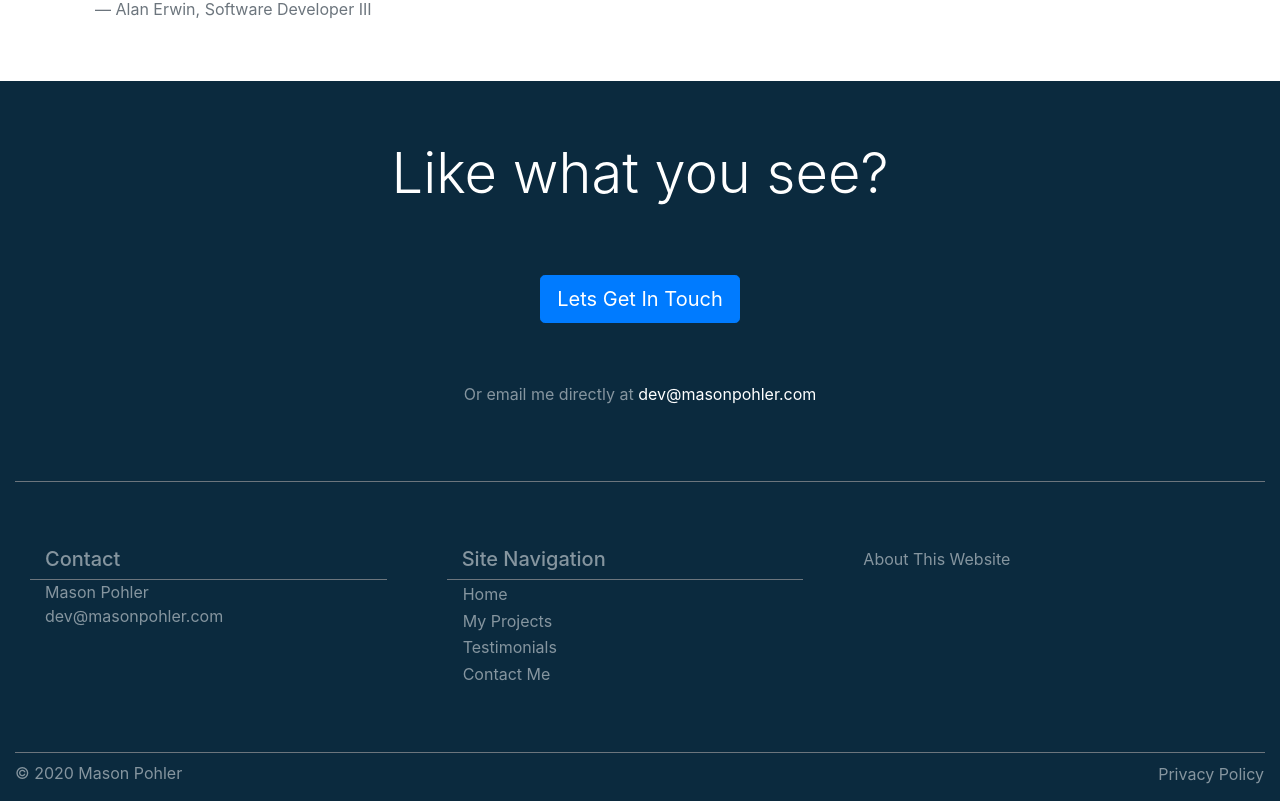
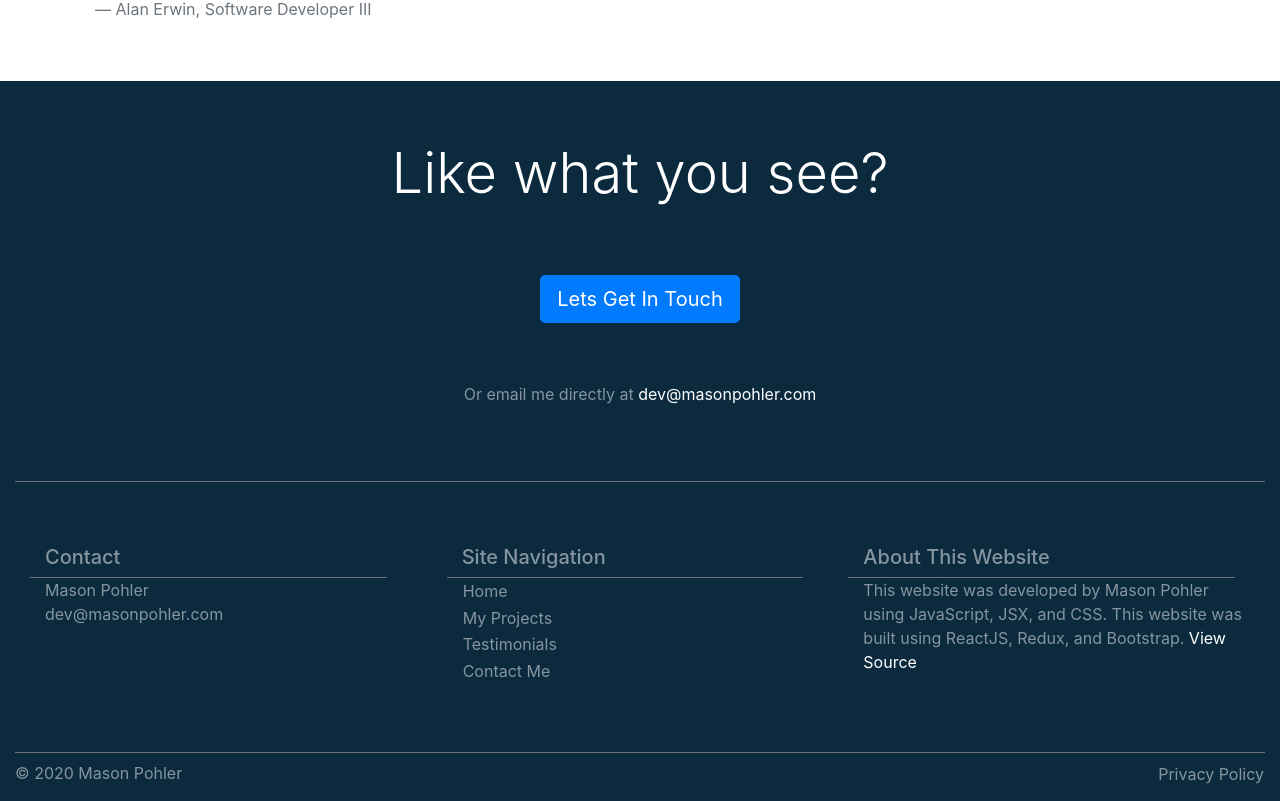
Before and after one commit to mpohler1/my-portfolio, a React (Create React App) app: page / in a window 1280 px wide. Shown: the part 2159-2960 px from the top of the page. Built offline with nearby package versions, Linux system fonts and the light colour scheme; no server answers.

Commit message:
added About This Website to footer

```diff
--- a/src/components/Footer.jsx
+++ b/src/components/Footer.jsx
@@ -82,7 +82,21 @@ class Footer extends Component{
                         </div>
                     </div>
                     <div className="col">
-                        About This Website
+                        <div className="row w-100 border-bottom border-secondary">
+                            <div className="col">
+                                <h5>
+                                    About This Website
+                                </h5>
+                            </div>
+                        </div>
+                        <div className="row">
+                            <div className="col">
+                                <p>
+                                    This website was developed by Mason Pohler using JavaScript, JSX, and CSS. This website was
+                                    built using ReactJS, Redux, and Bootstrap. <a className="text-white" href="https://github.com/mpohler1/mpohler1.github.io">View Source</a>
+                                </p>
+                            </div>
+                        </div>
                     </div>
                 </div>
                 <div className="row w-100 border-top border-secondary p-0">
```
